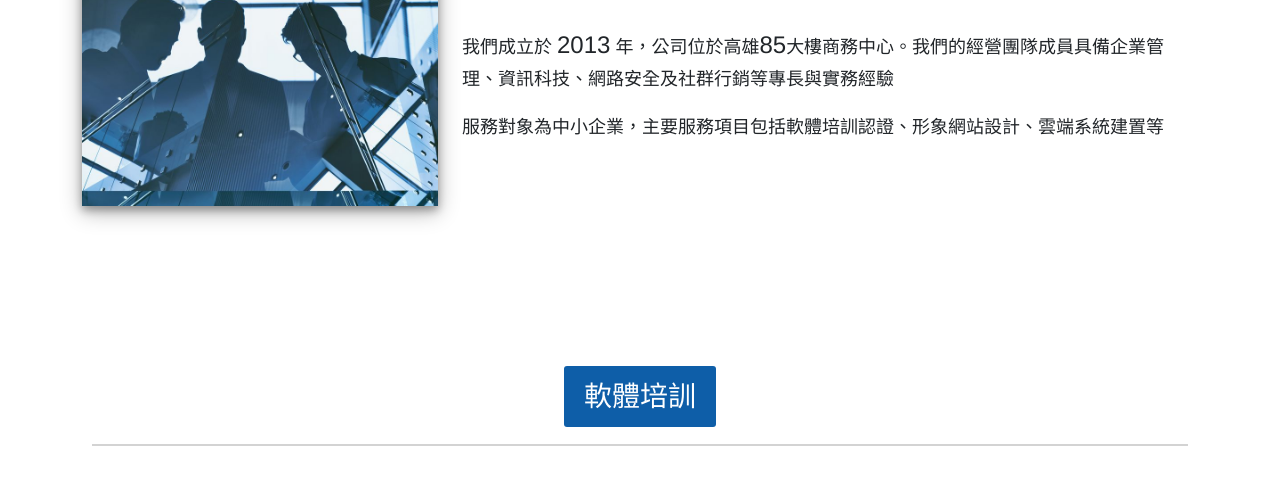
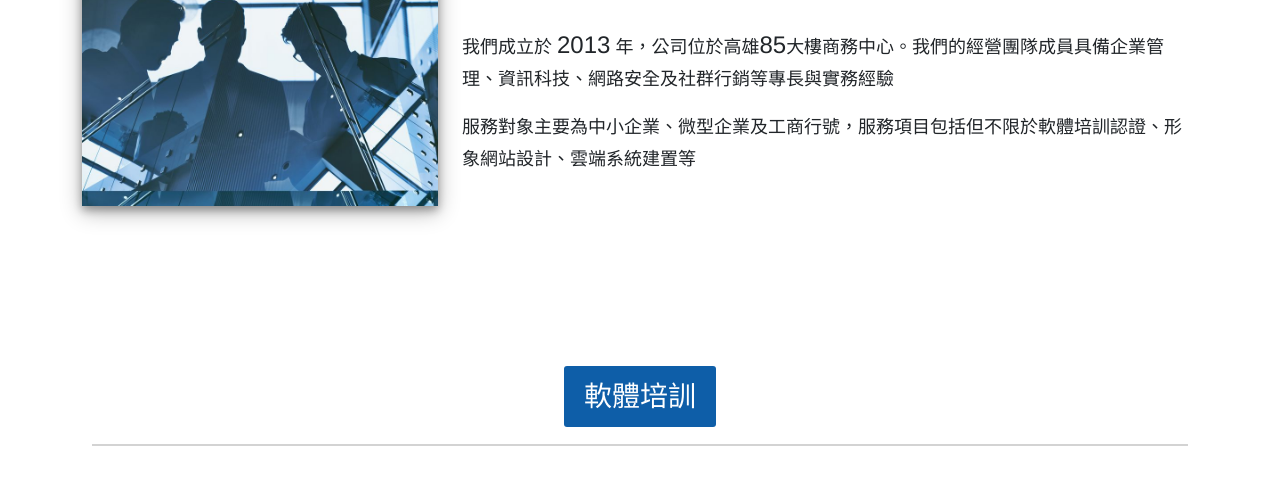
Before and after one commit to eachmobi/eachmobi.github.io, a plain HTML site: page index.html in a window 1280 px wide. Shown: the part 908-1398 px from the top of the page. Drawn offline with Linux system fonts and the light colour scheme.

Commit message:
modified index page

```diff
--- a/index.html
+++ b/index.html
@@ -4,14 +4,14 @@
   <meta charset="utf-8">
   <meta http-equiv="X-UA-Compatible" content="IE=edge">
   <meta name="viewport" content="width=device-width, initial-scale=1, user-scalable=no, minimum-scale=1, maximum-scale=1">
-  <meta name="description" content="易取行動科技，服務對象為中小企業，主要服務項目包括軟體培訓認證、形象網站設計、雲端系統建置等。">
+  <meta name="description" content="易取行動科技，主要服務項目包括軟體培訓認證、形象網站設計、雲端系統建置等。">
   <meta name="author" content="EachMobi">
   <meta property="og:site_name" content="易取行動科技">
   <meta property="og:type" content="website">
   <meta property="og:image" content="https://eachmobi.com/img/logo.png">
   <meta property="og:url" content="https://eachmobi.com/">
-  <meta property="og:description" content="易取行動科技，服務對象為中小企業，主要服務項目包括軟體培訓認證、形象網站設計、雲端系統建置等。">
-  <title>易取行動科技 - 高雄地區中小企業資訊軟體開發與培訓服務</title>
+  <meta property="og:description" content="易取行動科技，主要服務項目包括軟體培訓認證、形象網站設計、雲端系統建置等。">
+  <title>易取行動科技 - 高雄地區資訊軟體開發與培訓服務</title>
   <link rel="icon" type="image/x-icon" href="/favicon.png">
   <link rel="apple-touch-icon" href="/img/apple-touch-icon.png">
   <link rel='stylesheet' href='https://fonts.googleapis.com/css?family=Quicksand'>
@@ -92,7 +92,7 @@
             <h3 class="texti-main">易取行動科技</h3>
             <br>
             <p>我們成立於 <span class="font-lg">2013</span> 年，公司位於高雄<span class="font-lg">85</span>大樓商務中心。我們的經營團隊成員具備企業管理、資訊科技、網路安全及社群行銷等專長與實務經驗</p>
-            <p>服務對象為中小企業，主要服務項目包括軟體培訓認證、形象網站設計、雲端系統建置等</p>
+            <p>服務對象主要為中小企業、微型企業及工商行號，服務項目包括但不限於軟體培訓認證、形象網站設計、雲端系統建置等</p>
           </div>
       </div>
     </section>
```
